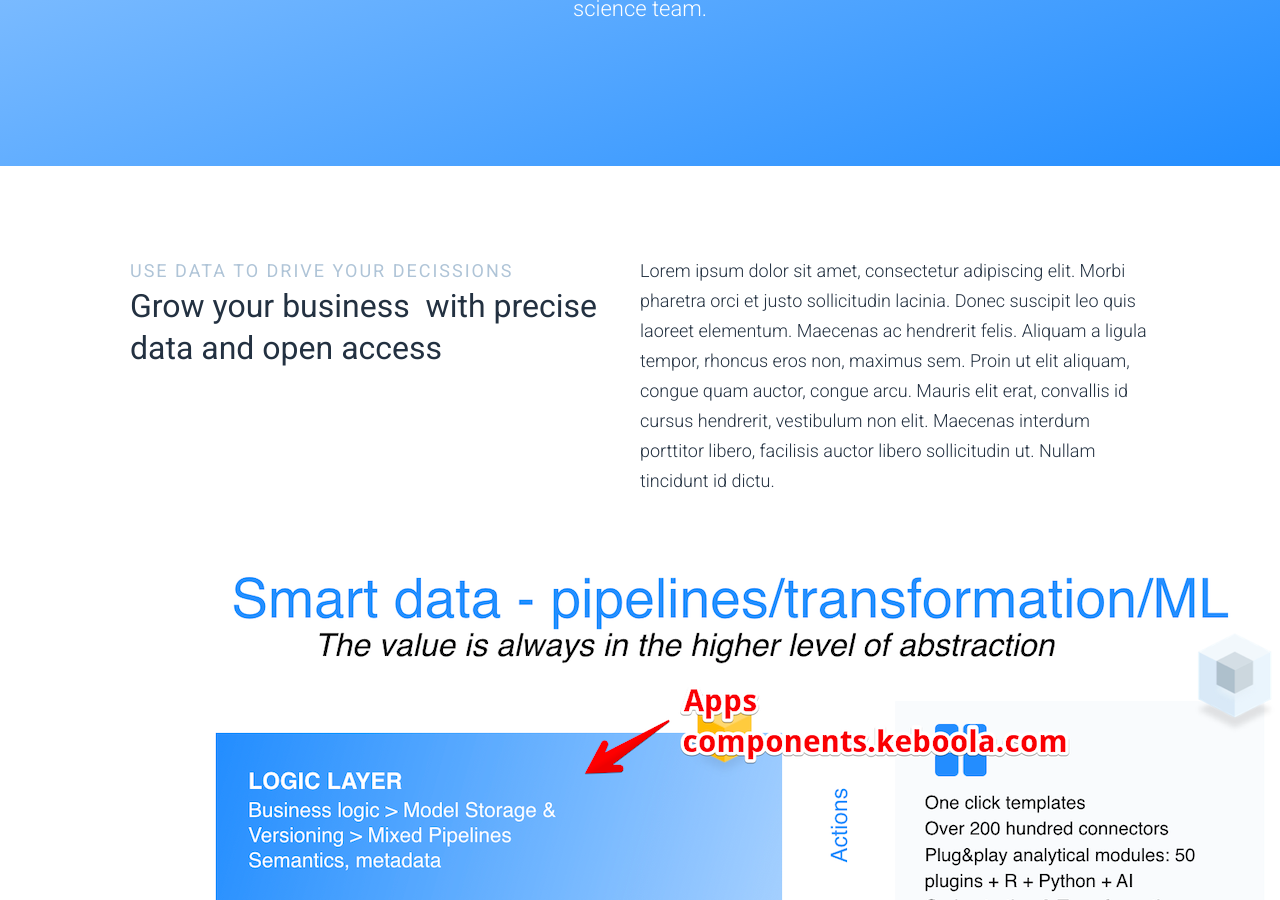
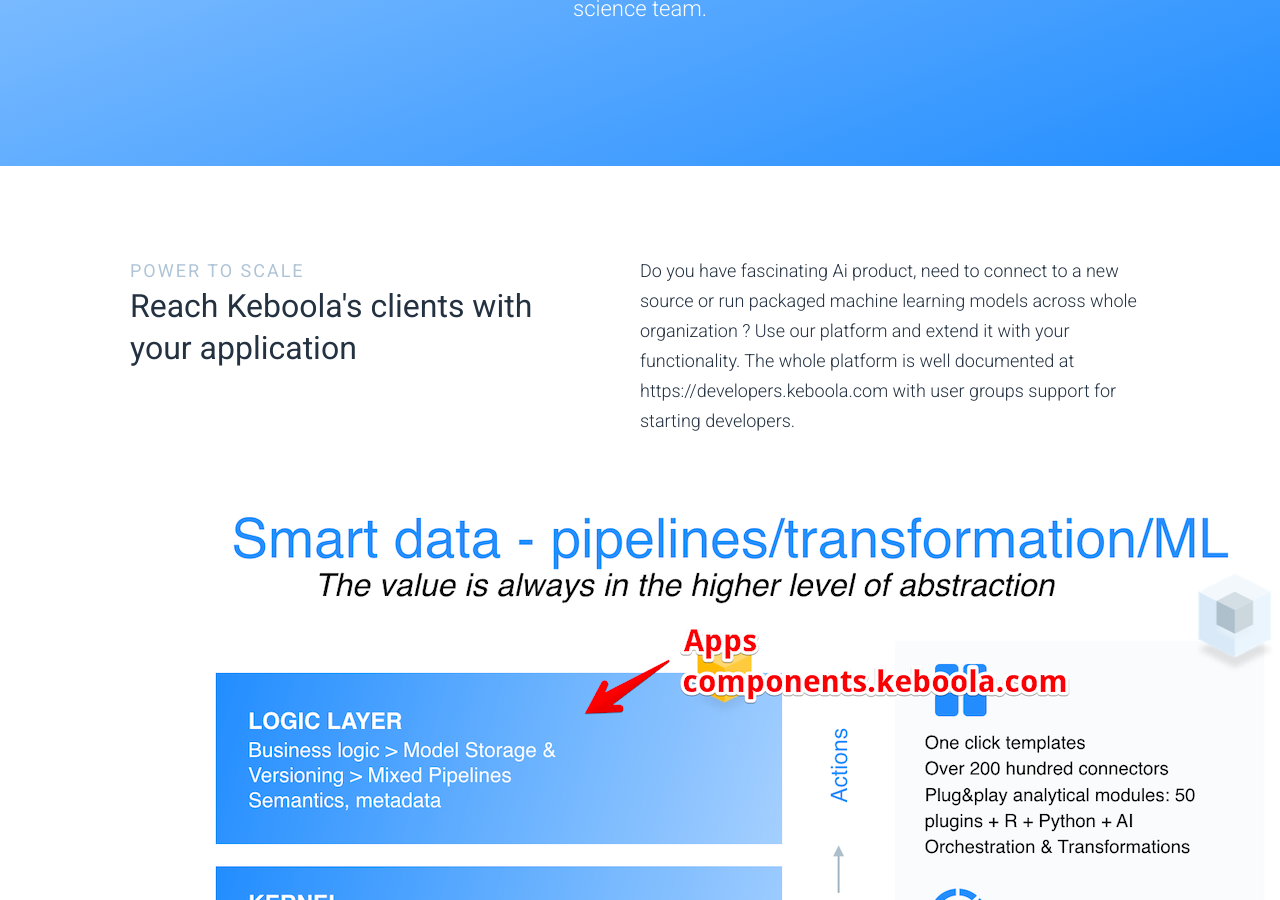
Before and after one commit to keboola/website, a Jekyll site: the page built from _platform/platform.md, in a window 1280 px wide and 900 px high, scrolled down 436 px. Built offline with Jekyll 4.4.1, drawn with Linux system fonts in a browser that asks for light colours; nearby versions of some CDN libraries.

Commit message:
Update from Forestry.io - Updated platform.md

```diff
--- a/_platform/platform.md
+++ b/_platform/platform.md
@@ -13,14 +13,12 @@
     providing a infrastructure for your data science team.
 - template: article-with-perex
   block: article-with-perex
-  subheadline: Use data to drive your decissions
-  headline: "Grow your business \Lwith precise data and open access"
-  content: Lorem ipsum dolor sit amet, consectetur adipiscing elit. Morbi pharetra
-    orci et justo sollicitudin lacinia. Donec suscipit leo quis laoreet elementum.
-    Maecenas ac hendrerit felis. Aliquam a ligula tempor, rhoncus eros non, maximus
-    sem. Proin ut elit aliquam, congue quam auctor, congue arcu. Mauris elit erat,
-    convallis id cursus hendrerit, vestibulum non elit. Maecenas interdum porttitor
-    libero, facilisis auctor libero sollicitudin ut. Nullam tincidunt id dictu.
+  subheadline: Power to scale
+  headline: Reach Keboola's clients with your application
+  content: Do you have fascinating Ai product, need to connect to a new source or
+    run packaged machine learning models across whole organization ? Use our platform
+    and extend it with your functionality. The whole platform is well documented at
+    https://developers.keboola.com with user groups support for starting developers.
   headlinesmall: true
 - template: article-list-img
   block: article-list-img
```
